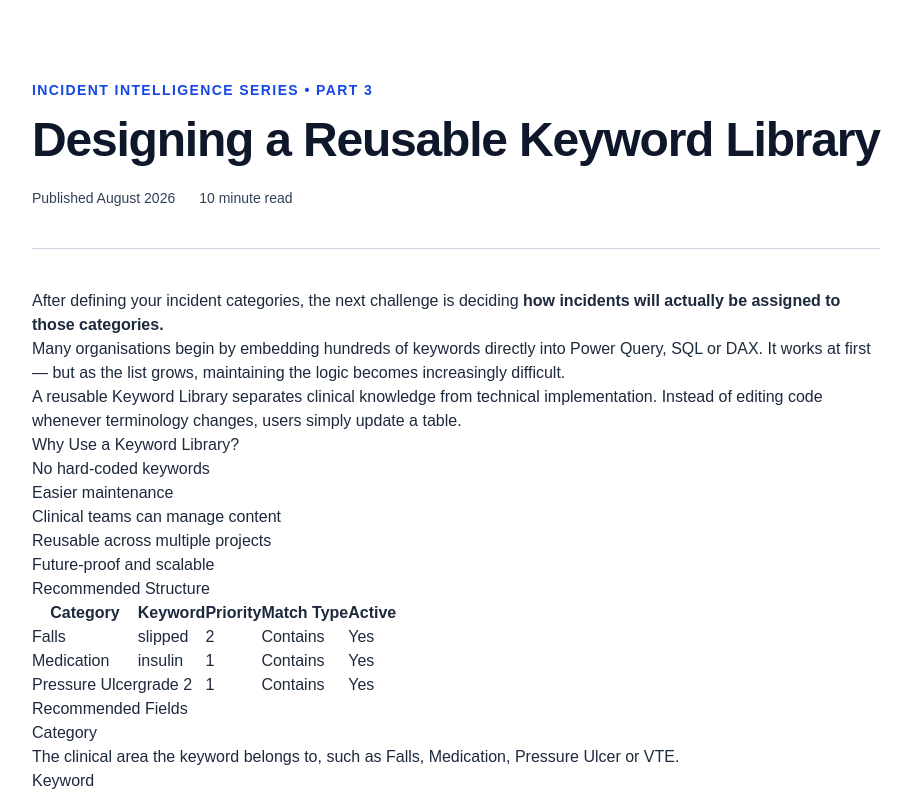
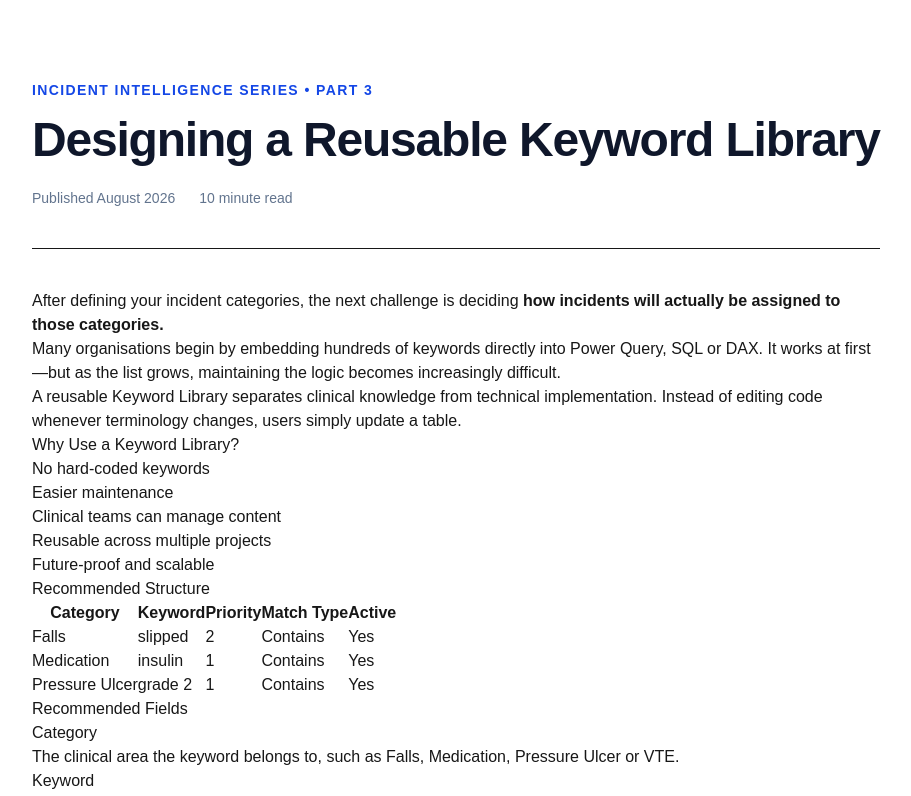
Before and after one commit to 24Mark8/templatecanvasiq, a Next.js app: page /articles/part-3 in a window 1280 px wide. Shown: the top 796 px of the page, without its empty margins (184-1095 px from the left). Built offline with nearby package versions, Linux system fonts and the light colour scheme.

Commit message:
Update page.tsx

```diff
--- a/app/articles/part-3/page.tsx
+++ b/app/articles/part-3/page.tsx
@@ -3,8 +3,7 @@ import Link from "next/link";
 export default function ArticlePart3() {
   return (
     <main className="min-h-screen bg-white">
-
-      <article className="mx-auto max-w-4xl px-6 py-20 text-slate-800">
+      <article className="mx-auto max-w-4xl px-6 py-20">
 
         <p className="text-sm font-semibold uppercase tracking-widest text-blue-700">
           Incident Intelligence Series • Part 3
@@ -14,14 +13,14 @@ export default function ArticlePart3() {
           Designing a Reusable Keyword Library
         </h1>
 
-        <div className="mt-6 flex gap-6 text-sm text-slate-700">
+        <div className="mt-6 flex gap-6 text-sm text-slate-500">
           <span>Published August 2026</span>
           <span>10 minute read</span>
         </div>
 
-        <hr className="my-10 border-slate-300" />
+        <hr className="my-10" />
 
-        <div className="prose prose-lg max-w-none prose-slate text-slate-800">
+        <div className="prose prose-lg max-w-none prose-slate">
 
           <p>
             After defining your incident categories, the next challenge is deciding
@@ -30,7 +29,7 @@ export default function ArticlePart3() {
 
           <p>
             Many organisations begin by embedding hundreds of keywords directly into
-            Power Query, SQL or DAX. It works at first — but as the list grows,
+            Power Query, SQL or DAX. It works at first—but as the list grows,
             maintaining the logic becomes increasingly difficult.
           </p>
 
@@ -43,11 +42,11 @@ export default function ArticlePart3() {
           <h2>Why Use a Keyword Library?</h2>
 
           <ul>
-            <li>No hard‑coded keywords</li>
+            <li>No hard-coded keywords</li>
             <li>Easier maintenance</li>
             <li>Clinical teams can manage content</li>
             <li>Reusable across multiple projects</li>
-            <li>Future‑proof and scalable</li>
+            <li>Future-proof and scalable</li>
           </ul>
 
           <h2>Recommended Structure</h2>
@@ -93,25 +92,29 @@ export default function ArticlePart3() {
           <h2>Recommended Fields</h2>
 
           <h3>Category</h3>
+
           <p>
             The clinical area the keyword belongs to, such as Falls, Medication,
             Pressure Ulcer or VTE.
           </p>
 
           <h3>Keyword</h3>
+
           <p>
             The word or phrase that triggers the category. Avoid using terms that
-            are too broad — for example, <em>patient</em> would match almost every
+            are too broad—for example, <em>patient</em> would match almost every
             incident.
           </p>
 
           <h3>Priority</h3>
+
           <p>
             Some incidents match several categories. Priority allows you to control
             which categories appear first when ordering results.
           </p>
 
           <h3>Match Type</h3>
+
           <ul>
             <li>Contains</li>
             <li>Starts With</li>
@@ -125,6 +128,7 @@ export default function ArticlePart3() {
           </p>
 
           <h3>Active</h3>
+
           <p>
             Rather than deleting obsolete keywords, simply deactivate them. This
             keeps your historical library intact.
@@ -159,11 +163,15 @@ export default function ArticlePart3() {
             <li>Pressure Ulcer</li>
           </ul>
 
-          <p>Your categorisation engine should never stop after the first match.</p>
+          <p>
+            Your categorisation engine should never stop after the first match.
+          </p>
 
           <h2>Handling Unclassified Incidents</h2>
 
-          <p>No keyword library will ever be complete.</p>
+          <p>
+            No keyword library will ever be complete.
+          </p>
 
           <p>
             Assign unmatched incidents to <strong>Other / Unclassified</strong>.
```
